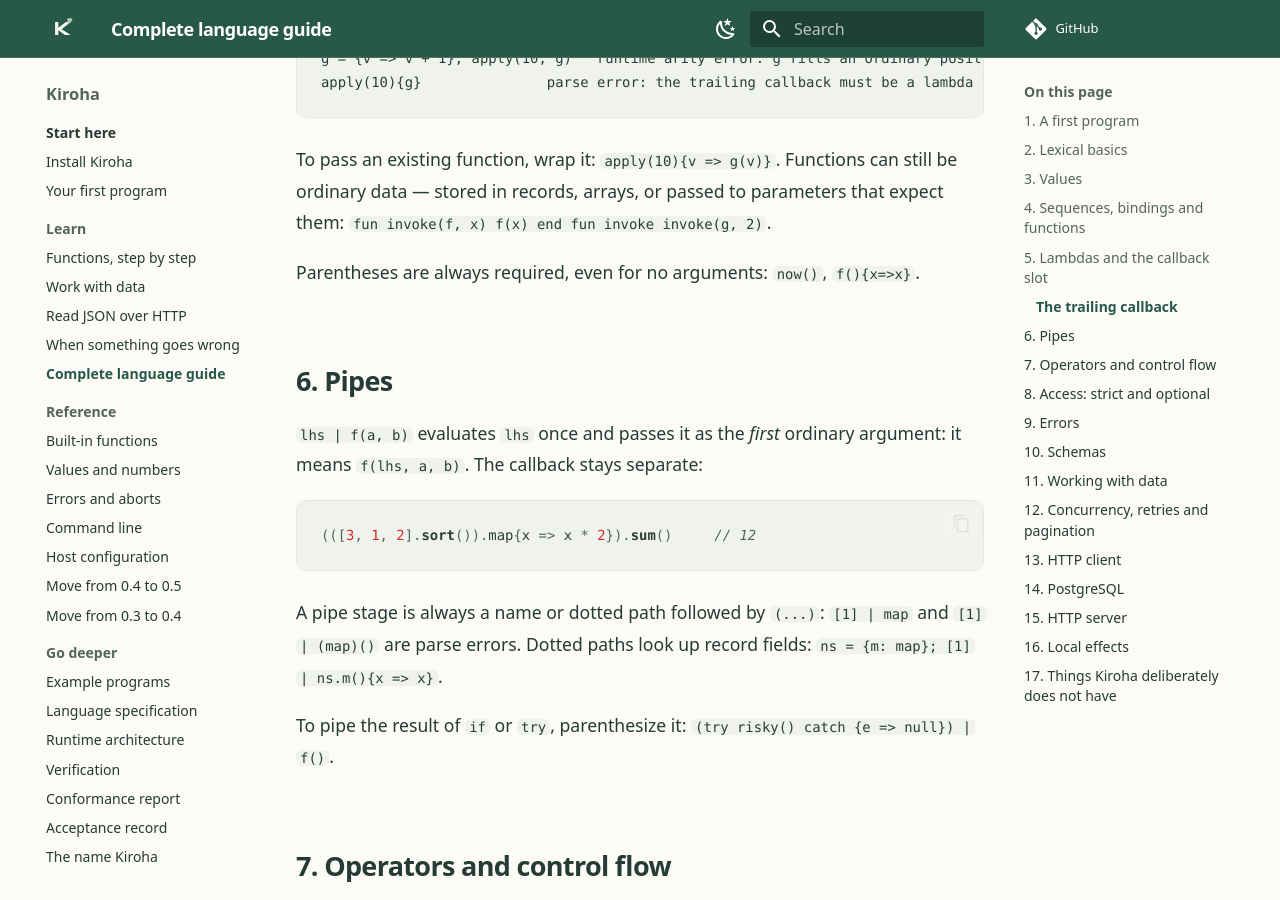
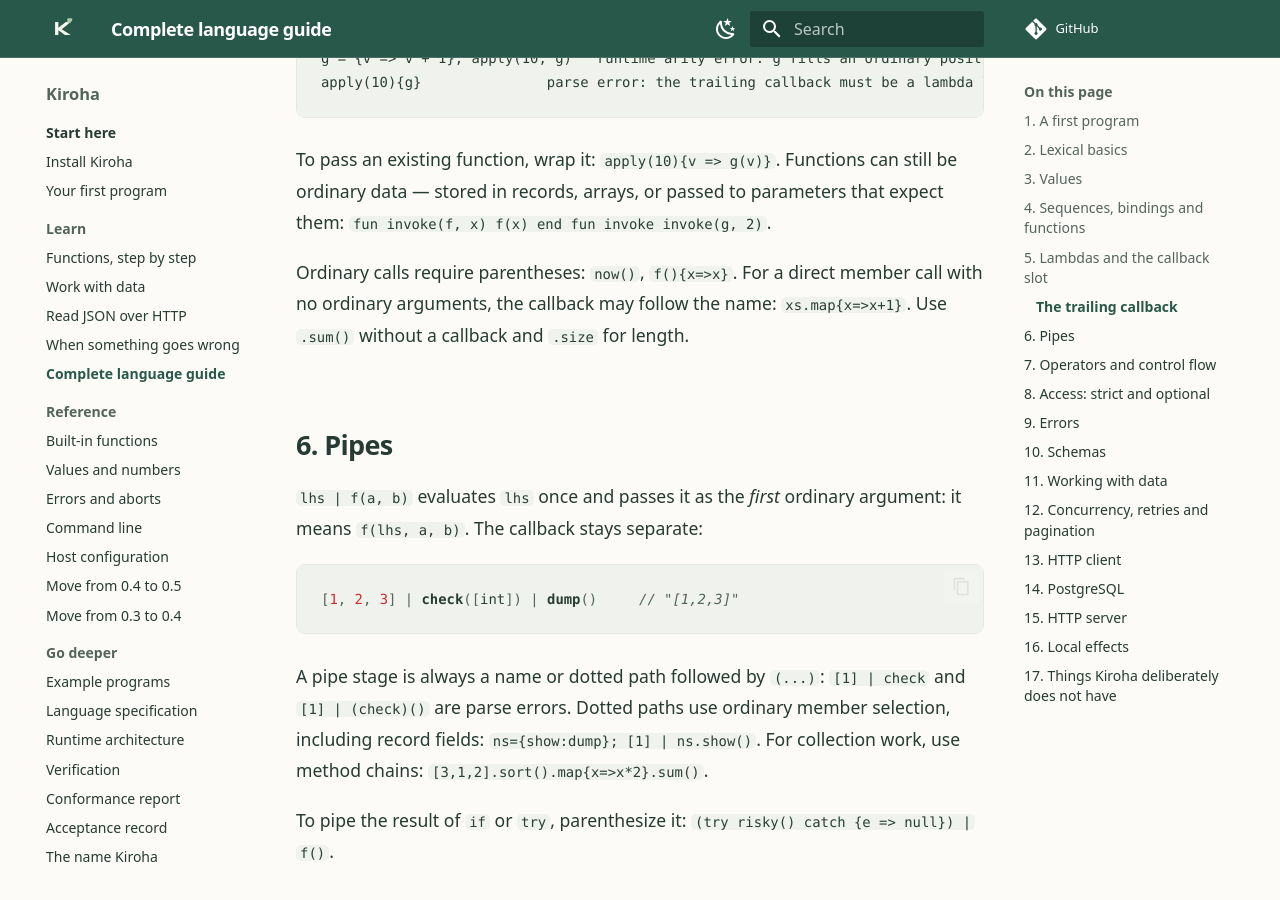
Before and after one commit to kiroha-lang/kiroha, an MkDocs documentation site: the page built from docs/language-guide.md, in a window 1280 px wide and 900 px high, scrolled down 5529 px. Built offline with MkDocs 1.6.1 and Material for MkDocs 9.7.7, drawn with Linux system fonts in a browser that asks for light colours; comment, search, counter and statistics services are not loaded.

Commit message:
docs: clarify method calls and preserve global pipe examples

````diff
--- a/docs/language-guide.md
+++ b/docs/language-guide.md
@@ -175,7 +175,9 @@
 still be ordinary data — stored in records, arrays, or passed to parameters
 that expect them: `fun invoke(f, x)   f(x) end fun invoke invoke(g, 2)`.
 
-Parentheses are always required, even for no arguments: `now()`, `f(){x=>x}`.
+Ordinary calls require parentheses: `now()`, `f(){x=>x}`. For a direct
+member call with no ordinary arguments, the callback may follow the name:
+`xs.map{x=>x+1}`. Use `.sum()` without a callback and `.size` for length.
 
 ## 6. Pipes
 
@@ -183,12 +185,13 @@
 argument: it means `f(lhs, a, b)`. The callback stays separate:
 
 ```kiroha
-(([3, 1, 2].sort()).map{x => x * 2}).sum()     // 12
+[1, 2, 3] | check([int]) | dump()     // "[1,2,3]"
 ```
 
 A pipe stage is always a name or dotted path followed by `(...)`:
-`[1] | map` and `[1] | (map)()` are parse errors. Dotted paths look up record
-fields: `ns = {m: map}; [1] | ns.m(){x => x}`.
+`[1] | check` and `[1] | (check)()` are parse errors. Dotted paths use ordinary
+member selection, including record fields: `ns={show:dump}; [1] | ns.show()`.
+For collection work, use method chains: `[3,1,2].sort().map{x=>x*2}.sum()`.
 
 To pipe the result of `if` or `try`, parenthesize it:
 `(try risky() catch {e => null}) | f()`.
````
Also changed, not shown: other parts of docs/language-guide.md (+1 -1 lines), measurement.json (+5 -5 lines), spec.md (+3 -3 lines).
